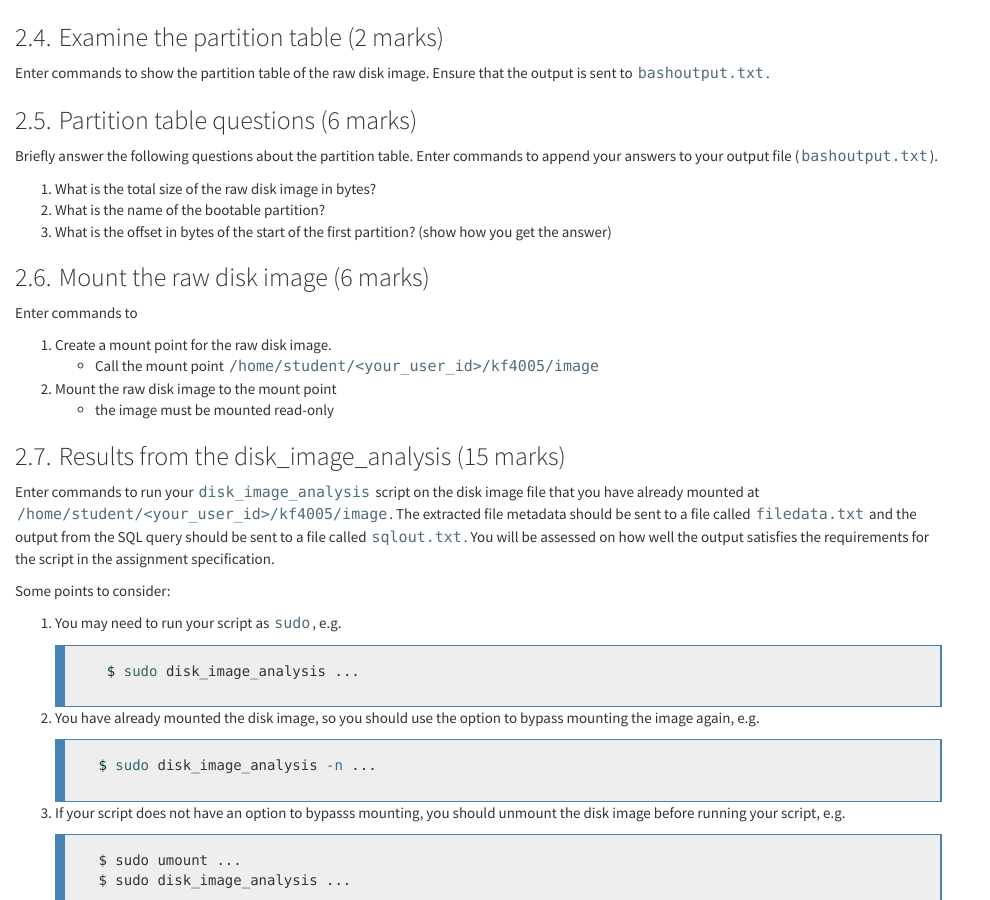
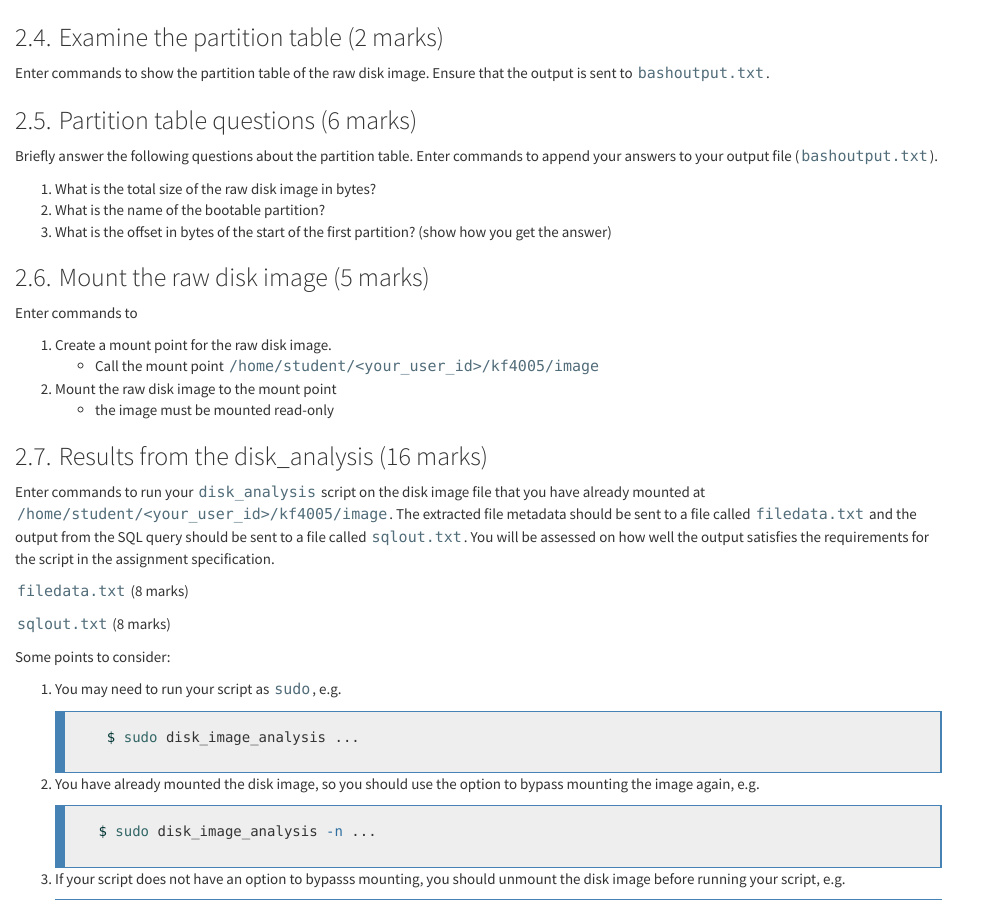
Before and after one commit to wkz20042008/kf4005, a Jekyll site: the page built from L11.md, in a window 1280 px wide and 900 px high, scrolled down 1287 px. Shown: the whole window, without its empty margins (0-990 px from the left). Built offline with Jekyll 4.4.1, drawn with Linux system fonts in a browser that asks for light colours; nearby versions of some CDN libraries; some of the changed text lies outside the part shown.

Commit message:
Update L11.md

```diff
--- a/L11.md
+++ b/L11.md
@@ -81,7 +81,7 @@ commands to append your answers to your output file (`bashoutput.txt`).
    get the answer)
 
 
-### Mount the raw disk image (6 marks)
+### Mount the raw disk image (5 marks)
 
 Enter commands to
 1. Create a mount point for the raw disk image.
@@ -89,15 +89,20 @@ Enter commands to
 2. Mount the raw disk image to the mount point
     * the image must be mounted read-only
 
-### Results from the disk_image_analysis (15 marks)
+### Results from the disk_analysis (16 marks)
 
-Enter commands to run your `disk_image_analysis` script on the disk image
+Enter commands to run your `disk_analysis` script on the disk image
 file that you have already mounted at
 `/home/student/<your_user_id>/kf4005/image`. The extracted file
 metadata should be sent to a file called `filedata.txt` and the
 output from the SQL query should be sent to a file called `sqlout.txt`.
 You will be assessed on how well the output satisfies the requirements for the
 script in the assignment specification.
+
+`filedata.txt` (8 marks)
+
+`sqlout.txt` (8 marks)
+
 
 Some points to consider:
 
```
Also changed, not shown: other parts of L11.md (+0 -1 lines).
